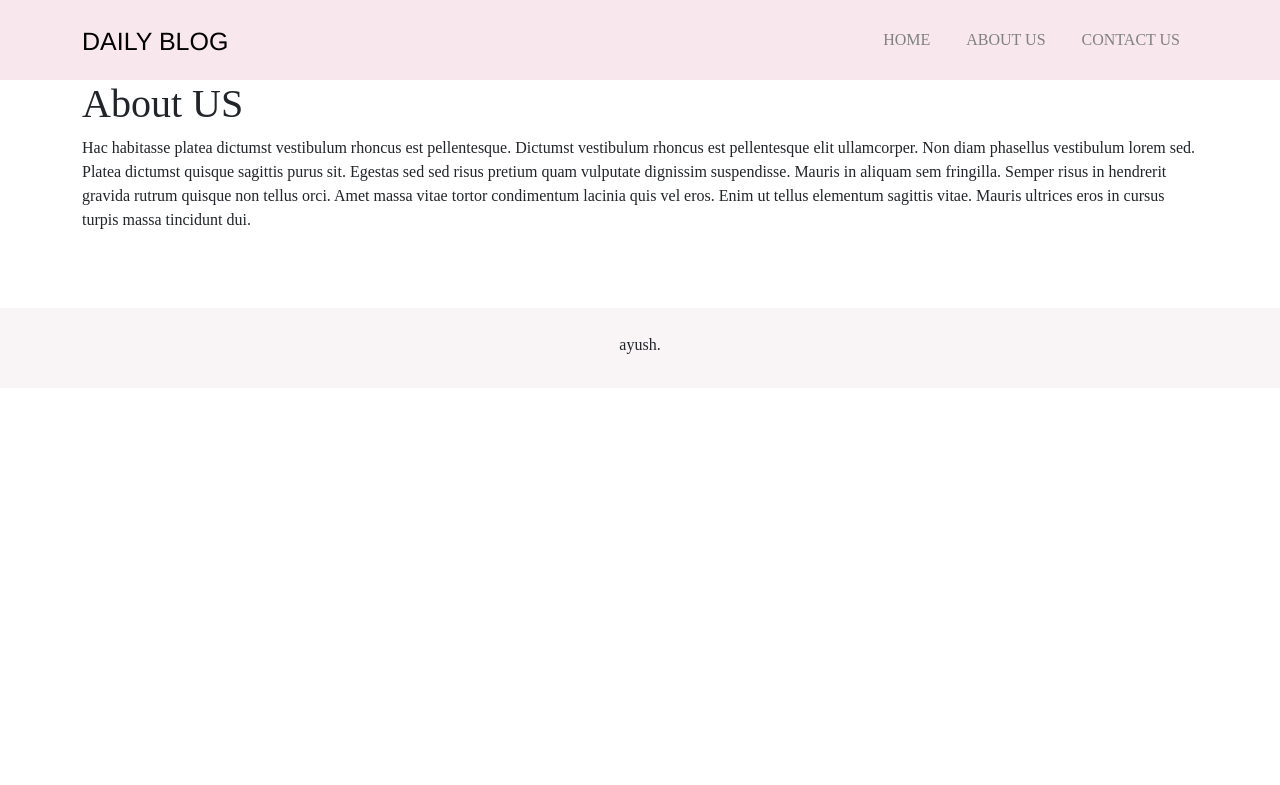
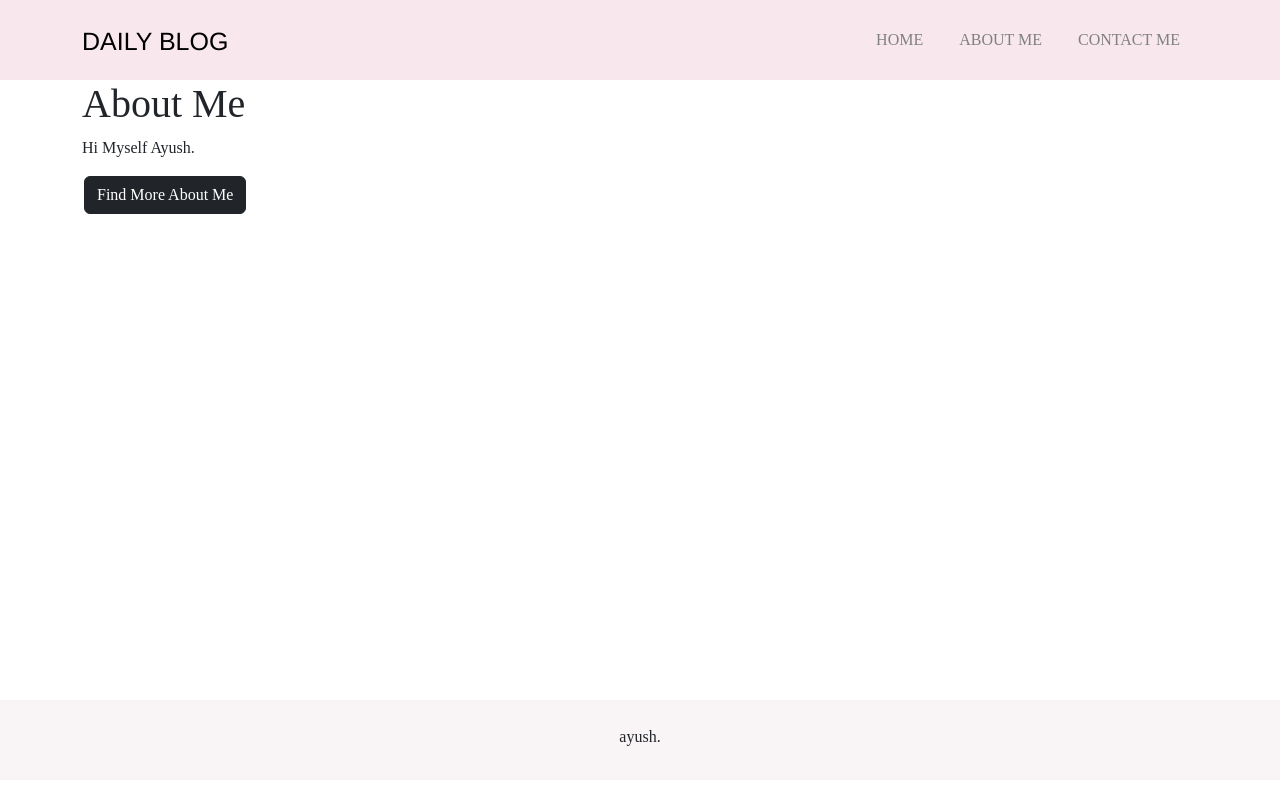
Before and after one commit to ayushk16/personalBlogSite, a Node server app: page /about in a window 1280 px wide. Shown: the top 785 px of the page. Run offline with Node 20, Linux system fonts and the light colour scheme.

Commit message:
fixed footer , added about me , contact me

```diff
--- a/app.js
+++ b/app.js
@@ -8,11 +8,11 @@ const app = express();
 
 
 
-const homeStartingContent = "Lacus vel facilisis volutpat est velit egestas dui id ornare. Semper auctor neque vitae tempus quam. Sit amet cursus sit amet dictum sit amet justo. Viverra tellus in hac habitasse. Imperdiet proin fermentum leo vel orci porta. Donec ultrices tincidunt arcu non sodales neque sodales ut. Mattis molestie a iaculis at erat pellentesque adipiscing. Magnis dis parturient montes nascetur ridiculus mus mauris vitae ultricies. Adipiscing elit ut aliquam purus sit amet luctus venenatis lectus. Ultrices vitae auctor eu augue ut lectus arcu bibendum at. Odio euismod lacinia at quis risus sed vulputate odio ut. Cursus mattis molestie a iaculis at erat pellentesque adipiscing.";
-const aboutContent = "Hac habitasse platea dictumst vestibulum rhoncus est pellentesque. Dictumst vestibulum rhoncus est pellentesque elit ullamcorper. Non diam phasellus vestibulum lorem sed. Platea dictumst quisque sagittis purus sit. Egestas sed sed risus pretium quam vulputate dignissim suspendisse. Mauris in aliquam sem fringilla. Semper risus in hendrerit gravida rutrum quisque non tellus orci. Amet massa vitae tortor condimentum lacinia quis vel eros. Enim ut tellus elementum sagittis vitae. Mauris ultrices eros in cursus turpis massa tincidunt dui.";
-const contactContent = "Scelerisque eleifend donec pretium vulputate sapien. Rhoncus urna neque viverra justo nec ultrices. Arcu dui vivamus arcu felis bibendum. Consectetur adipiscing elit duis tristique. Risus viverra adipiscing at in tellus integer feugiat. Sapien nec sagittis aliquam malesuada bibendum arcu vitae. Consequat interdum varius sit amet mattis. Iaculis nunc sed augue lacus. Interdum posuere lorem ipsum dolor sit amet consectetur adipiscing elit. Pulvinar elementum integer enim neque. Ultrices gravida dictum fusce ut placerat orci nulla. Mauris in aliquam sem fringilla ut morbi tincidunt. Tortor posuere ac ut consequat semper viverra nam libero.";
+const homeStartingContent = "WellCome to your blogging site. Here you can write any thing you want may be your experience, about your day, your goods or bads, anything you like.";
+const aboutContent = "Hi Myself Ayush.";
+const contactContent = "Mail : ayushs1625@gmail.com";
 
-const arraypost=[{title : "day1",body : homeStartingContent,}];
+const arraypost=[];
 
 app.set('view engine','ejs');
 app.use(bodyparser.urlencoded({extended:true}));
--- a/public/css/styles.css
+++ b/public/css/styles.css
@@ -31,12 +31,16 @@ a{
     font-size: 25px;
     font-family:'Franklin Gothic Medium', 'Arial Narrow', Arial, sans-serif;
 }
+.maincontainer{
+    min-height: 70vh;
+}
 .footer-padding{
     padding-bottom: 60px;
 }
+
 .footer{
-    /* position: relative;
-    bottom: 0; */
+    position: relative;
+    top:90%;
     height: 10vh;
     width: 100%;
     text-align: center;
--- a/views/about.ejs
+++ b/views/about.ejs
@@ -1,5 +1,6 @@
 <%- include("partials/header") -%>
-<h1>About US</h1>
+<h1>About Me</h1>
 
 <p><%= aboutCont %></p>
+<a href="https://ayushk16.github.io/Portfolio/" target="_blank" class="nav-link"style=" color: silver;" ><button class="btn btn-dark">Find More About Me</button></a>
 <%- include("partials/footer") -%>
--- a/views/compose.ejs
+++ b/views/compose.ejs
@@ -9,7 +9,7 @@
         <textarea class="form-control" name="postBody" id="postBody"  rows="6"></textarea>
     </div>
     <br>
-    <button class="btn btn-primary" type="submit" name="submit">Publish</button>
+    <button class="btn btn-dark" type="submit" name="submit">Publish</button>
 </form>
 
 <%- include("partials/footer") -%>
--- a/views/contact.ejs
+++ b/views/contact.ejs
@@ -1,6 +1,7 @@
 <%- include("partials/header") -%>
 
-<h1>Contact US</h1>
+<h1>Contact Me</h1>
 <p><%= contCont %></p>
+<a href="https://www.linkedin.com/in/ayushk16/" target="_blank" class="nav-link"style=" color: silver;" ><button class="btn btn-dark">Lets connect</button></a>
 
 <%- include("partials/footer") -%>
--- a/views/home.ejs
+++ b/views/home.ejs
@@ -2,6 +2,7 @@
 <h1>HOME!</h1>
 
 <p><%= cont1 %></p>
+<a href="/compose" style="float: right;"><button class="btn btn-dark">Add.</button></a>
 <%  content.forEach(function(cont){ %>
 <h2><%=   cont.title    %></h2>
 <p><%=  cont.body.substring(0,200) +"..."  %>
@@ -9,4 +10,5 @@
 </p>
 <%  }); %>
 
+
 <%- include('partials/footer') -%>
--- a/views/partials/header.ejs
+++ b/views/partials/header.ejs
@@ -16,11 +16,11 @@
         <ul class="nav  navbar-right nav-pills"  role="tablist">
           <!-- 6 -->
           <a href="/"><li id="home"  class="nav-link" id="nav-home-tab" data-bs-toggle="tab" data-bs-target="#nav-home" type="button" role="tab" aria-controls="nav-home" aria-selected="true">HOME</li></a>
-          <a href="/about"><li id="about"  class="nav-link" id="nav-home-tab" data-bs-toggle="tab" data-bs-target="#nav-home" type="button" role="tab" aria-controls="nav-home" aria-selected="true">ABOUT US</li></a>
-          <a href="/contact"><li id="contact"  class="nav-link" id="nav-home-tab" data-bs-toggle="tab" data-bs-target="#nav-home" type="button" role="tab" aria-controls="nav-home" aria-selected="true">CONTACT US</li></a>
+          <a href="/about"><li id="about"  class="nav-link" id="nav-home-tab" data-bs-toggle="tab" data-bs-target="#nav-home" type="button" role="tab" aria-controls="nav-home" aria-selected="true">ABOUT ME</li></a>
+          <a href="/contact"><li id="contact"  class="nav-link" id="nav-home-tab" data-bs-toggle="tab" data-bs-target="#nav-home" type="button" role="tab" aria-controls="nav-home" aria-selected="true">CONTACT ME</li></a>
         </ul>
     </div>
   </nav>
 
   <body>
-    <div class="container">
+    <div class="container maincontainer">
```
